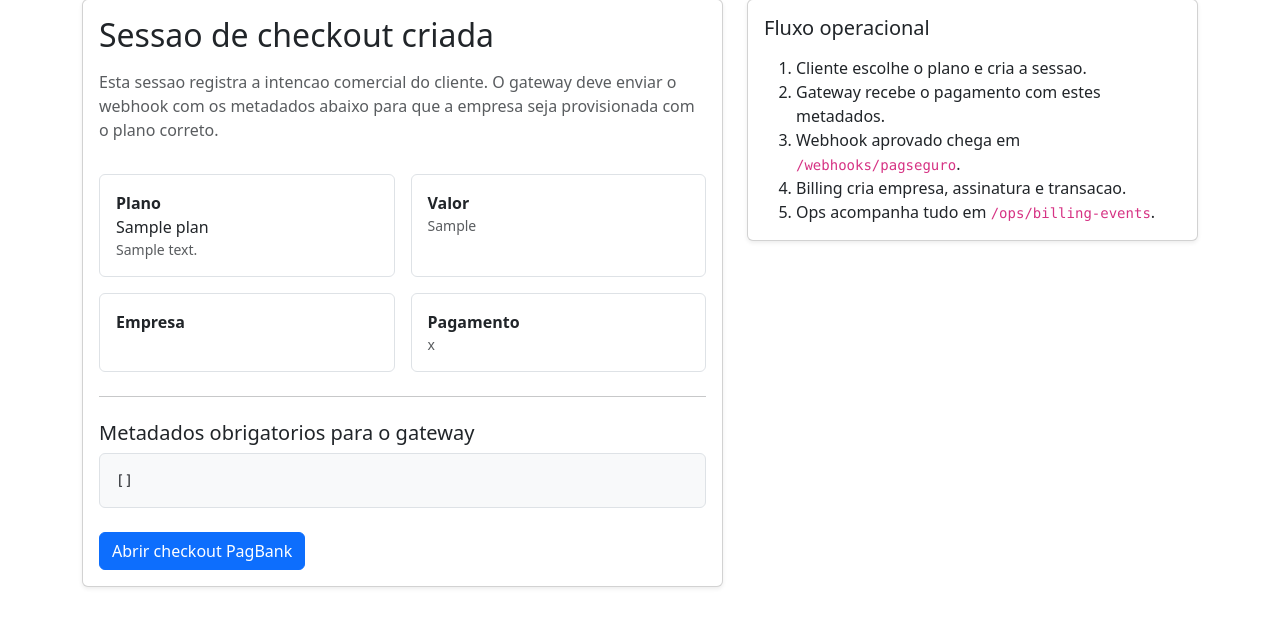
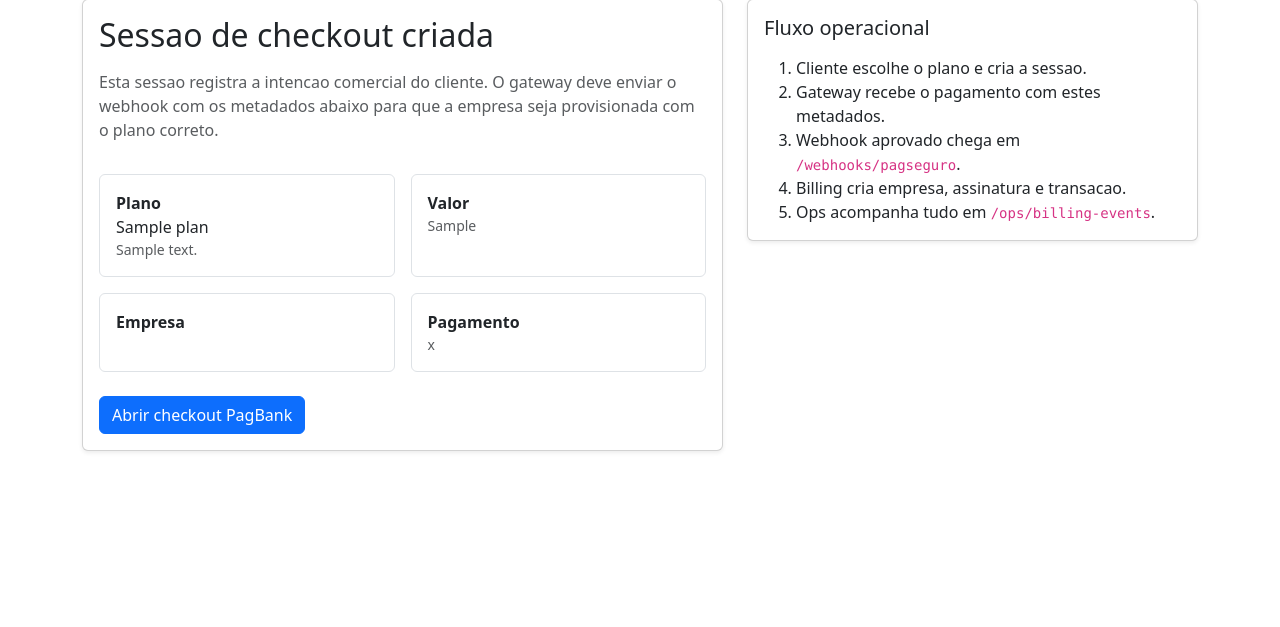
Before and after one commit to appsulautomacao/sistema, a Python web app: template templates/public/checkout.html in a window 1280 px wide. Shown: the part 75-702 px from the top of the page. Run offline with Jinja, Linux system fonts and the light colour scheme; the template is opened without the code that fills it: most values are stand-ins (such as "Sample title", 1, 10 or a date in 2020).

Commit message:
Hide gateway metadata from checkout page

```diff
--- a/templates/public/checkout.html
+++ b/templates/public/checkout.html
@@ -55,11 +55,6 @@
                     </div>
                 </div>
 
-                <hr class="my-4">
-
-                <h5>Metadados obrigatorios para o gateway</h5>
-                <pre class="bg-light border rounded p-3 small mb-0">{{ checkout_payload | tojson(indent=2) }}</pre>
-
                 <div class="mt-4 d-flex gap-2">
                     {% if pay_url %}
                     <a class="btn btn-primary" href="{{ pay_url }}">Abrir checkout PagBank</a>
```
